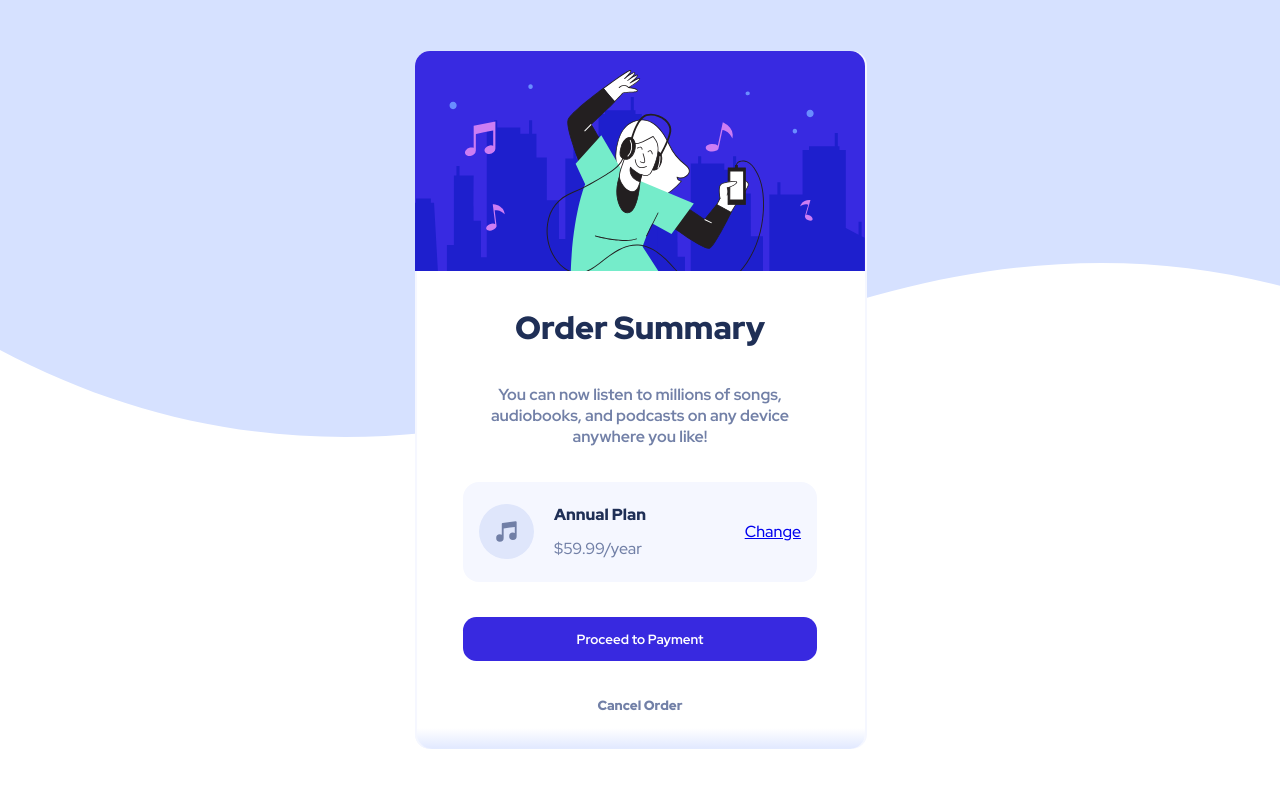
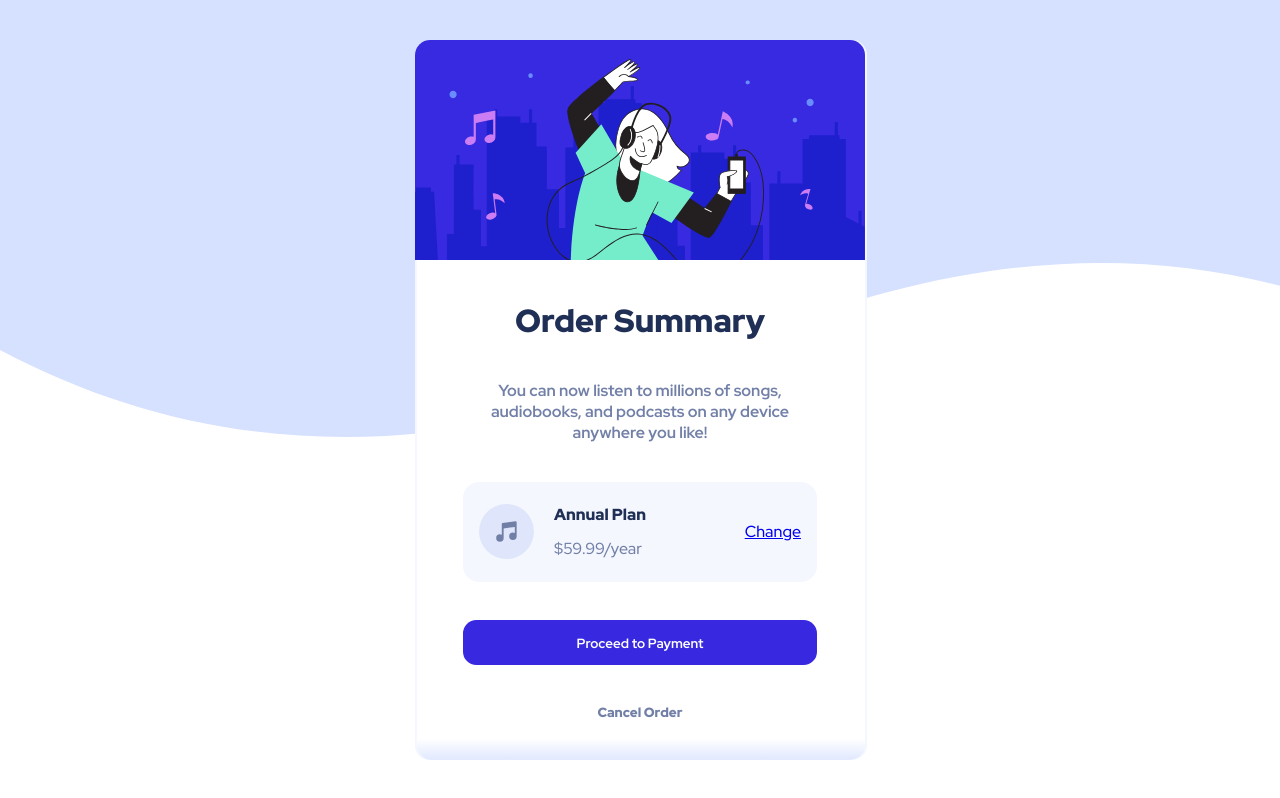
Before and after one commit to MaxPScript/order-summary-component-main, a plain HTML site: page index.html in a window 1280 px wide. Drawn offline with Linux system fonts and the light colour scheme.

Commit message:
change card height to 90%

```diff
--- a/style.css
+++ b/style.css
@@ -34,7 +34,7 @@ body {
 
 .card {
   width: 450px;
-  height: 698px;
+  height: 90%;
   border-radius: 15px;
   overflow: hidden;
   background: white;
```
